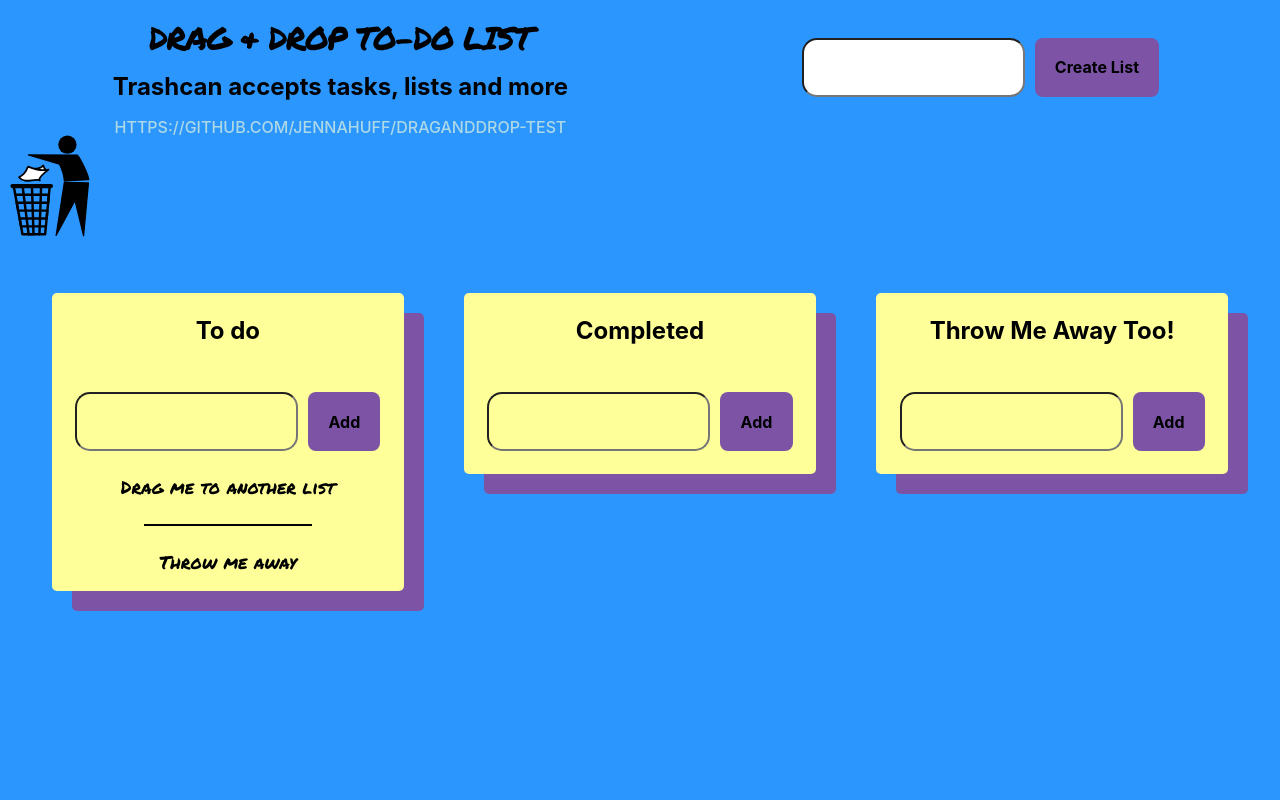
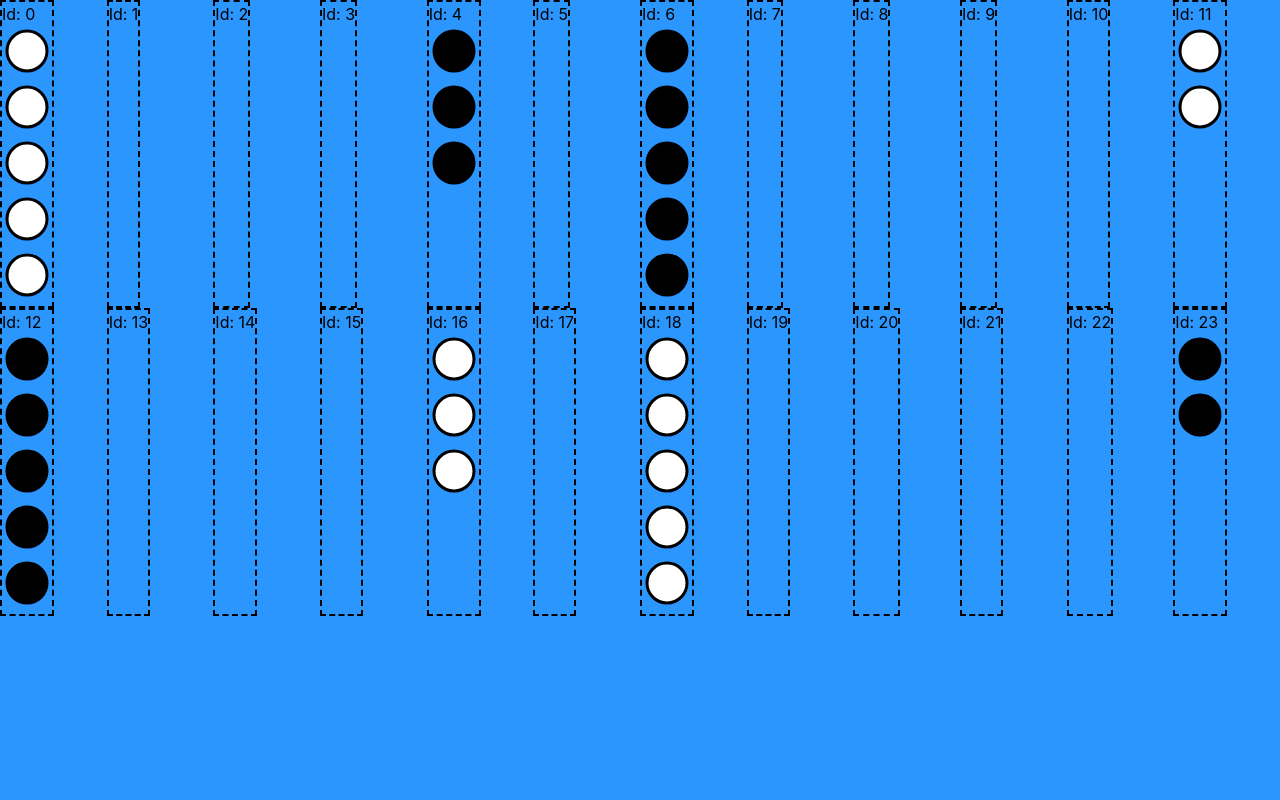
Before and after one commit to JennaHuff/reactdnd-todo, a React (Vite) app: page / in a window 1280 px wide. Shown: the top 800 px of the page. Built offline with nearby package versions, Linux system fonts and the light colour scheme.

Commit message:
started backgammon

```diff
--- a/src/App.css
+++ b/src/App.css
@@ -13,6 +13,38 @@
 
     /* padding-inline: 8vw; */
     padding-bottom: 8vw;
+}
+
+.backgammon-page {
+    min-height: 100svh;
+}
+
+.square {
+    display: flex;
+    flex-direction: column;
+    border: 2px dashed black;
+    width: fit-content;
+}
+
+.can-drop {
+    background-color: yellow;
+    opacity: 0.5;
+}
+
+.is-over {
+    opacity: 1;
+}
+
+.board {
+    display: grid;
+    grid-template-columns: repeat(12, 1fr);
+}
+
+.white {
+    background-color: white;
+}
+.black {
+    background-color: black;
 }
 
 .clickable {
--- a/src/App.tsx
+++ b/src/App.tsx
@@ -1,7 +1,17 @@
+import { DndProvider } from "react-dnd";
 import "./App.css";
+import { Backgammon } from "./pages/backgammon/BackgammonPage";
 import { TodoPage } from "./pages/todo/TodoPage";
+import { HTML5Backend } from "react-dnd-html5-backend";
 
 function App() {
-    return <TodoPage />;
+    return (
+        <>
+            <DndProvider backend={HTML5Backend}>
+                <Backgammon />
+                <TodoPage />
+            </DndProvider>
+        </>
+    );
 }
 export default App;
--- /dev/null
+++ b/src/pages/backgammon/BackgammonPage.tsx
@@ -0,0 +1,127 @@
+import { useState } from "react";
+import { useDrag, useDrop } from "react-dnd";
+
+interface ISquare {
+    id: number;
+    pawns: number;
+    color: "black" | "white" | "";
+}
+
+function Pawn({
+    provenanceSquare,
+    color,
+}: {
+    provenanceSquare: ISquare["id"];
+    color: ISquare["color"];
+}) {
+    const svgSize = 50;
+    const halfSvgSize = svgSize / 2;
+
+    const [, drag] = useDrag(() => ({
+        type: "pawn",
+        item: { provenanceSquare, color },
+    }));
+
+    return (
+        <div ref={drag}>
+            <svg height={svgSize} width={svgSize}>
+                <circle
+                    cx={halfSvgSize}
+                    cy={halfSvgSize}
+                    r="20"
+                    stroke="black"
+                    strokeWidth="3"
+                    fill={color}
+                />
+            </svg>
+        </div>
+    );
+}
+
+function Square({
+    square,
+    setBoard,
+}: {
+    square: ISquare;
+    setBoard: React.Dispatch<React.SetStateAction<ISquare[]>>;
+}) {
+    const [{ isOver, canDrop }, drop] = useDrop({
+        accept: "pawn",
+        drop: (item) => {
+            console.log(item);
+            setBoard((board) =>
+                board.map((element) => {
+                    if (element.id === item.provenanceSquare) {
+                        return {
+                            ...element,
+                            pawns: element.pawns - 1,
+                        } as ISquare;
+                    }
+                    if (element.id === square.id) {
+                        return {
+                            ...element,
+                            pawns: element.pawns + 1,
+                        } as ISquare;
+                    }
+                    return element;
+                })
+            );
+        },
+        collect: (monitor) => ({
+            isOver: monitor.isOver(),
+            canDrop: monitor.canDrop(),
+        }),
+    });
+    const squareArr = [];
+    for (let i = 0; i < square.pawns; i++) {
+        squareArr.push(
+            <Pawn provenanceSquare={square.id} color={square.color} />
+        );
+    }
+    return (
+        <div
+            className={`square ${canDrop && "can-drop"} ${isOver && "is-over"}`}
+            ref={drop}
+        >
+            Id: {square.id}
+            {squareArr.map((square) => square)}
+        </div>
+    );
+}
+
+function initBoard() {
+    const board: ISquare[] = [];
+    for (let i = 0; i < 24; i++) {
+        board.push({ id: i, pawns: 0, color: "" });
+    }
+
+    board[0] = { ...board[0], pawns: 5, color: "white" };
+    board[16] = { ...board[16], pawns: 3, color: "white" };
+    board[18] = { ...board[18], pawns: 5, color: "white" };
+    board[11] = { ...board[11], pawns: 2, color: "white" };
+
+    board[4] = { ...board[4], pawns: 3, color: "black" };
+    board[6] = { ...board[6], pawns: 5, color: "black" };
+    board[12] = { ...board[12], pawns: 5, color: "black" };
+    board[23] = { ...board[23], pawns: 2, color: "black" };
+
+    return board;
+}
+
+export function Backgammon() {
+    const [board, setBoard] = useState(initBoard());
+
+    return (
+        <div className="backgammon-page">
+            <div className="board">
+                {board.map((square) => (
+                    <Square
+                        key={square.id}
+                        setBoard={setBoard}
+                        square={square}
+                    />
+                ))}
+            </div>
+        </div>
+    );
+}
--- a/src/pages/todo/TodoPage.tsx
+++ b/src/pages/todo/TodoPage.tsx
@@ -74,7 +74,7 @@ export function TodoPage() {
     }
 
     return (
-        <DndProvider backend={HTML5Backend}>
+        <>
             <StyledHeader>
                 <Title />
                 <TextInputButton
@@ -102,6 +102,6 @@ export function TodoPage() {
                     </List>
                 ))}
             </div>
-        </DndProvider>
+        </>
     );
 }
```
